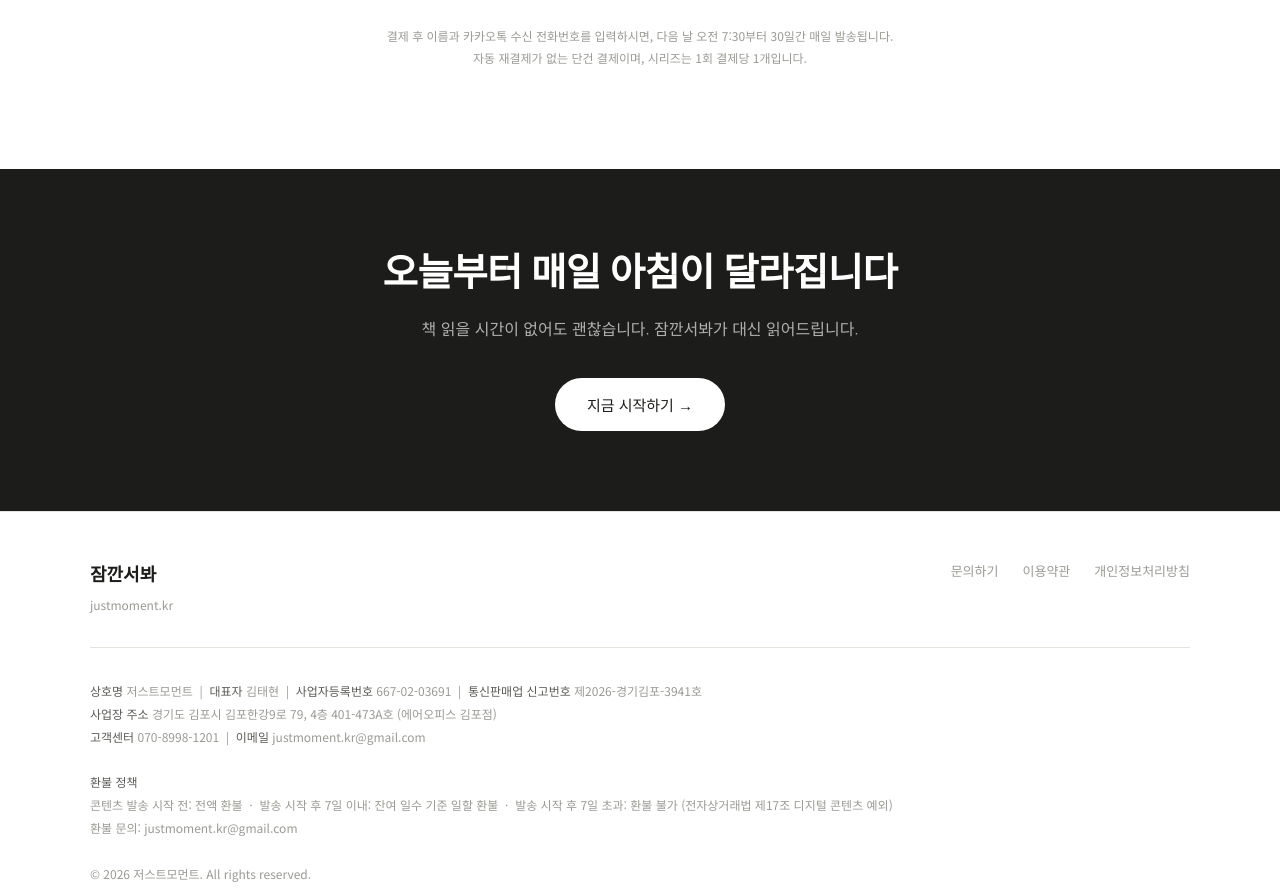
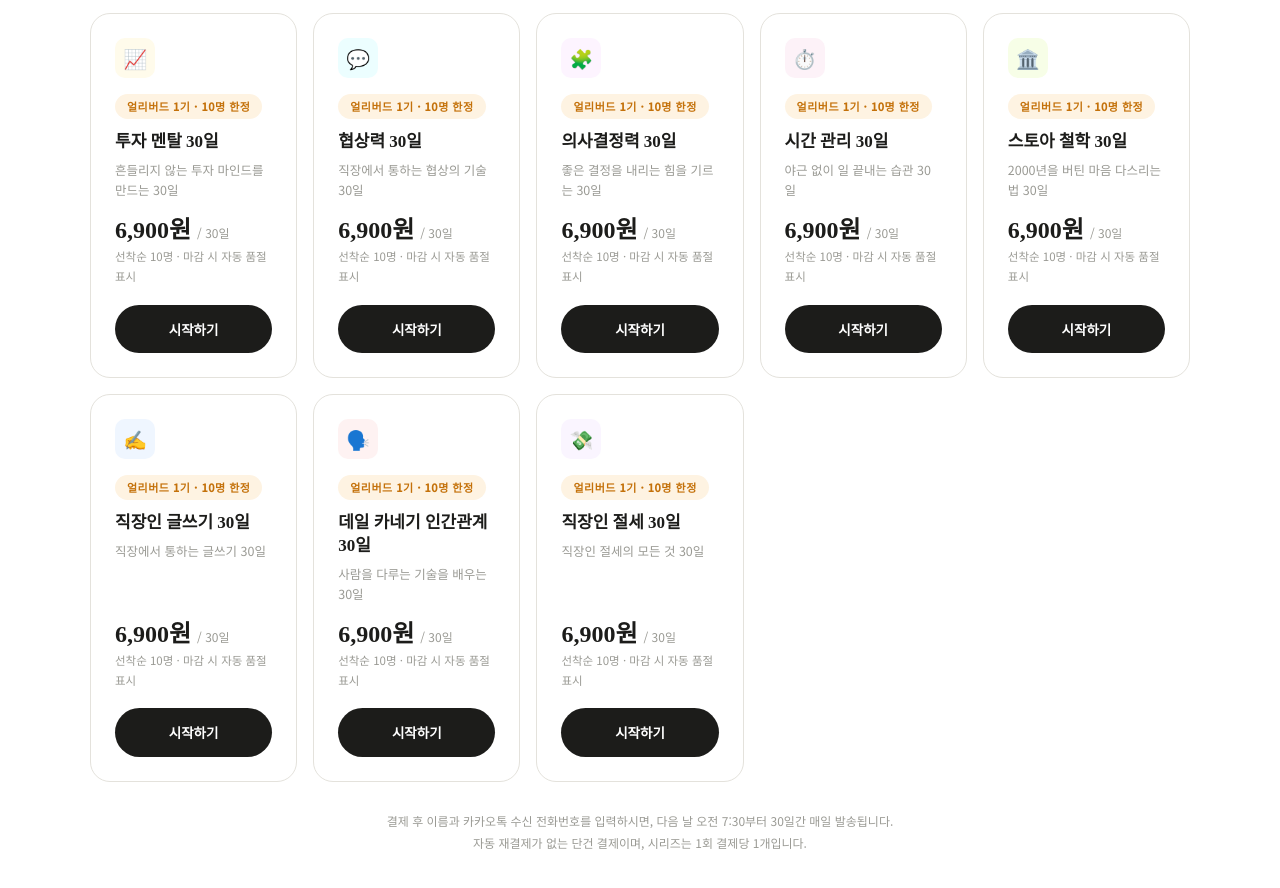
Before and after one commit to justmoment-kr/justmoment-landing, a plain HTML site: page index.html in a window 1280 px wide. Shown: the part 2587-3475 px from the top of the page. Drawn offline with Linux system fonts and the light colour scheme.

Commit message:
시리즈 8개 추가 (투자멘탈, 협상력, 의사결정력, 시간관리, 스토아철학, 글쓰기, 데일카네기, 절세)

```diff
--- a/index.html
+++ b/index.html
@@ -517,6 +517,94 @@ footer { background: var(--white); border-top: 1px solid var(--border); padding:
       <a class="series-cta" href="https://buy.tosspayments.com/products/yhBn13YGz4" target="_blank" rel="noopener">시작하기</a>
     </div>
 
+        <!-- 투자 멘탈 -->
+        <div class="series-card">
+          <div class="series-icon" style="background:#FFFBEB;">📈</div>
+          <span class="series-badge">얼리버드 1기 · 10명 한정</span>
+          <p class="series-title">투자 멘탈 30일</p>
+          <p class="series-desc">흔들리지 않는 투자 마인드를 만드는 30일</p>
+          <div class="series-price-row"><span class="series-price">6,900원</span><span class="series-price-unit">/ 30일</span></div>
+          <p class="series-sub">선착순 10명 · 마감 시 자동 품절 표시</p>
+          <a class="series-cta" href="https://buy.tosspayments.com/products/RVBn5MC0PU" target="_blank" rel="noopener">시작하기</a>
+        </div>
+
+        <!-- 협상력 -->
+        <div class="series-card">
+          <div class="series-icon" style="background:#ECFEFF;">💬</div>
+          <span class="series-badge">얼리버드 1기 · 10명 한정</span>
+          <p class="series-title">협상력 30일</p>
+          <p class="series-desc">직장에서 통하는 협상의 기술 30일</p>
+          <div class="series-price-row"><span class="series-price">6,900원</span><span class="series-price-unit">/ 30일</span></div>
+          <p class="series-sub">선착순 10명 · 마감 시 자동 품절 표시</p>
+          <a class="series-cta" href="https://buy.tosspayments.com/products/dBBn5L_MhY" target="_blank" rel="noopener">시작하기</a>
+        </div>
+
+        <!-- 의사결정력 -->
+        <div class="series-card">
+          <div class="series-icon" style="background:#FDF4FF;">🧩</div>
+          <span class="series-badge">얼리버드 1기 · 10명 한정</span>
+          <p class="series-title">의사결정력 30일</p>
+          <p class="series-desc">좋은 결정을 내리는 힘을 기르는 30일</p>
+          <div class="series-price-row"><span class="series-price">6,900원</span><span class="series-price-unit">/ 30일</span></div>
+          <p class="series-sub">선착순 10명 · 마감 시 자동 품절 표시</p>
+          <a class="series-cta" href="https://buy.tosspayments.com/products/GyBn5L2oqw" target="_blank" rel="noopener">시작하기</a>
+        </div>
+
+        <!-- 시간 관리 -->
+        <div class="series-card">
+          <div class="series-icon" style="background:#FDF2F8;">⏱️</div>
+          <span class="series-badge">얼리버드 1기 · 10명 한정</span>
+          <p class="series-title">시간 관리 30일</p>
+          <p class="series-desc">야근 없이 일 끝내는 습관 30일</p>
+          <div class="series-price-row"><span class="series-price">6,900원</span><span class="series-price-unit">/ 30일</span></div>
+          <p class="series-sub">선착순 10명 · 마감 시 자동 품절 표시</p>
+          <a class="series-cta" href="https://buy.tosspayments.com/products/dpBn5LzJgg" target="_blank" rel="noopener">시작하기</a>
+        </div>
+
+        <!-- 스토아 철학 -->
+        <div class="series-card">
+          <div class="series-icon" style="background:#F7FEE7;">🏛️</div>
+          <span class="series-badge">얼리버드 1기 · 10명 한정</span>
+          <p class="series-title">스토아 철학 30일</p>
+          <p class="series-desc">2000년을 버틴 마음 다스리는 법 30일</p>
+          <div class="series-price-row"><span class="series-price">6,900원</span><span class="series-price-unit">/ 30일</span></div>
+          <p class="series-sub">선착순 10명 · 마감 시 자동 품절 표시</p>
+          <a class="series-cta" href="https://buy.tosspayments.com/products/mCBn5LvZ7U" target="_blank" rel="noopener">시작하기</a>
+        </div>
+
+        <!-- 직장인 글쓰기 -->
+        <div class="series-card">
+          <div class="series-icon" style="background:#EFF6FF;">✍️</div>
+          <span class="series-badge">얼리버드 1기 · 10명 한정</span>
+          <p class="series-title">직장인 글쓰기 30일</p>
+          <p class="series-desc">직장에서 통하는 글쓰기 30일</p>
+          <div class="series-price-row"><span class="series-price">6,900원</span><span class="series-price-unit">/ 30일</span></div>
+          <p class="series-sub">선착순 10명 · 마감 시 자동 품절 표시</p>
+          <a class="series-cta" href="https://buy.tosspayments.com/products/DBBn5Lruj4" target="_blank" rel="noopener">시작하기</a>
+        </div>
+
+        <!-- 데일 카네기 인간관계 -->
+        <div class="series-card">
+          <div class="series-icon" style="background:#FEF2F2;">🗣️</div>
+          <span class="series-badge">얼리버드 1기 · 10명 한정</span>
+          <p class="series-title">데일 카네기 인간관계 30일</p>
+          <p class="series-desc">사람을 다루는 기술을 배우는 30일</p>
+          <div class="series-price-row"><span class="series-price">6,900원</span><span class="series-price-unit">/ 30일</span></div>
+          <p class="series-sub">선착순 10명 · 마감 시 자동 품절 표시</p>
+          <a class="series-cta" href="https://buy.tosspayments.com/products/RyBn5Ln9PI" target="_blank" rel="noopener">시작하기</a>
+        </div>
+
+        <!-- 직장인 절세 -->
+        <div class="series-card">
+          <div class="series-icon" style="background:#FAF5FF;">💸</div>
+          <span class="series-badge">얼리버드 1기 · 10명 한정</span>
+          <p class="series-title">직장인 절세 30일</p>
+          <p class="series-desc">직장인 절세의 모든 것 30일</p>
+          <div class="series-price-row"><span class="series-price">6,900원</span><span class="series-price-unit">/ 30일</span></div>
+          <p class="series-sub">선착순 10명 · 마감 시 자동 품절 표시</p>
+          <a class="series-cta" href="https://buy.tosspayments.com/products/gPBn5Ljmgw" target="_blank" rel="noopener">시작하기</a>
+        </div>
+
   </div>
 
   <p class="pricing-note">
```
